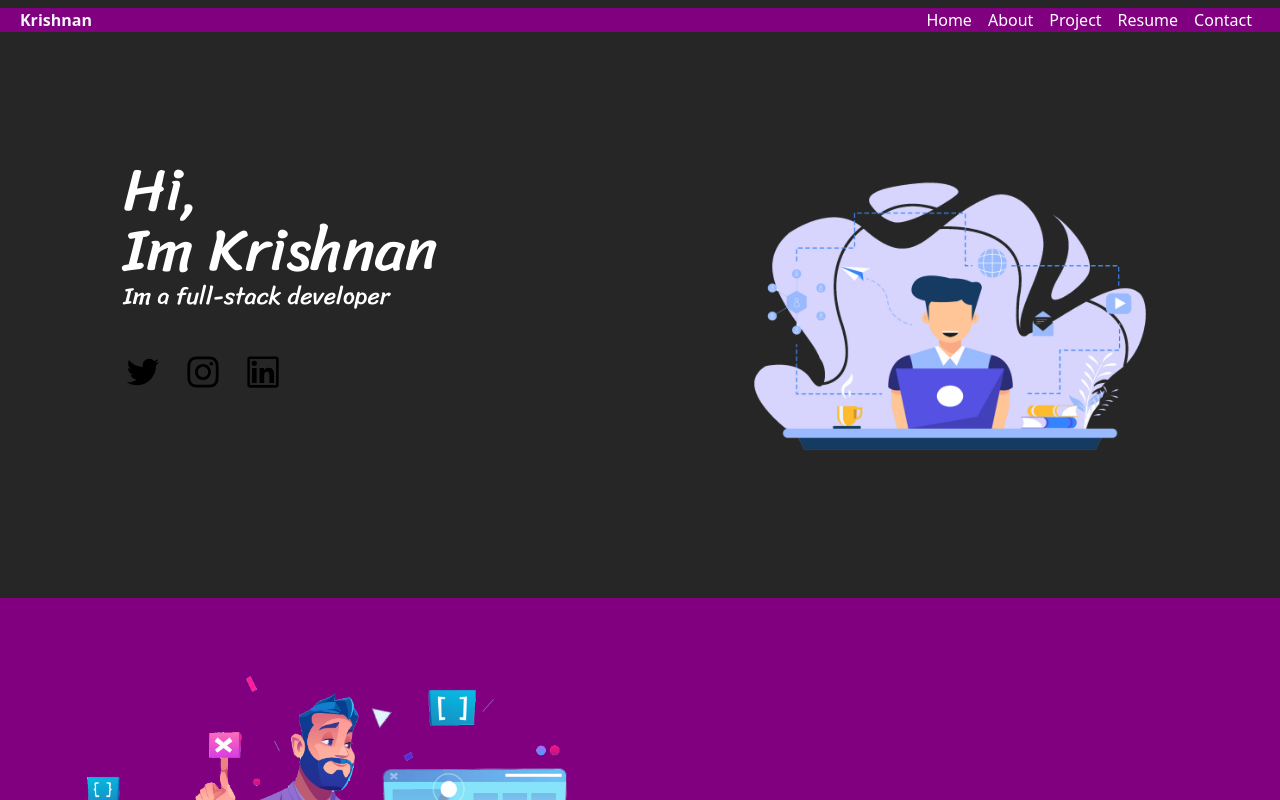
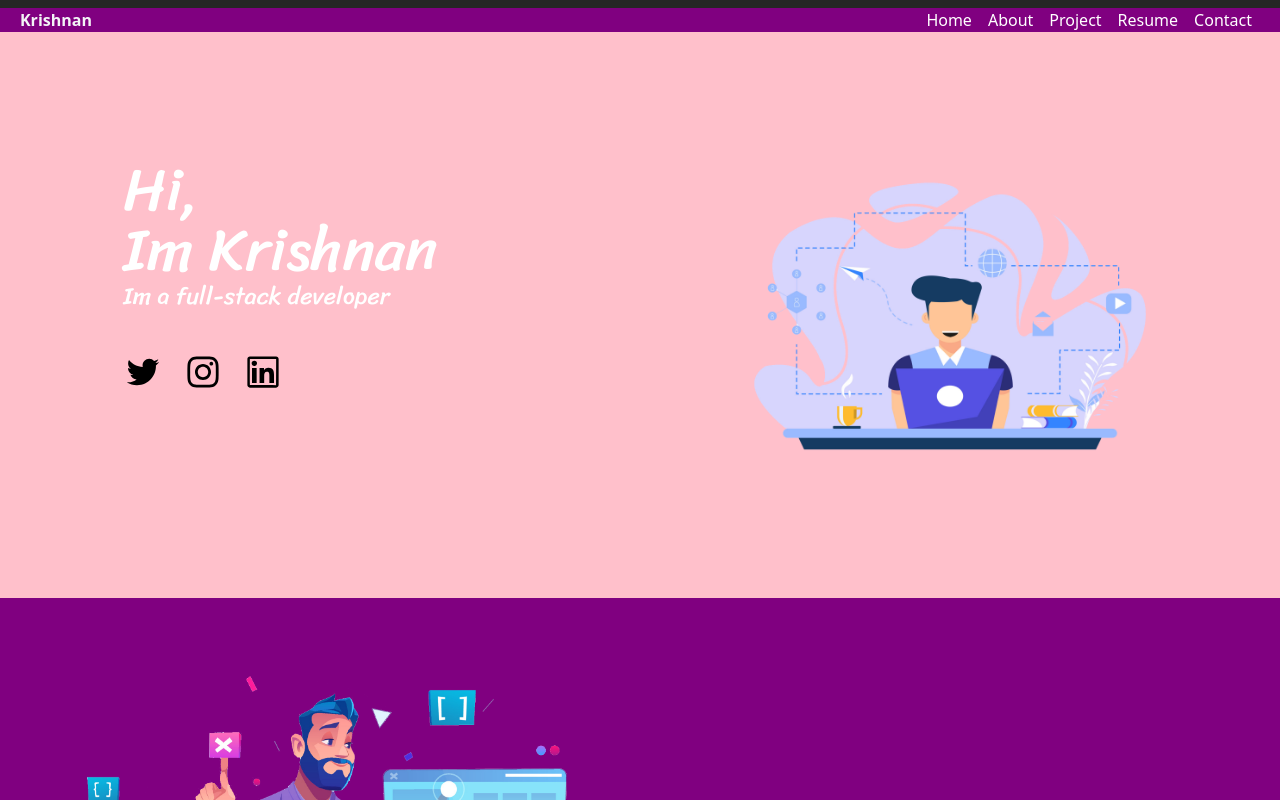
Before and after one commit to krishnan1412/Portfolio, a React (Vite) app: page / in a window 1280 px wide. Shown: the top 800 px of the page. Built offline with nearby package versions, Linux system fonts and the light colour scheme.

Commit message:
Update App.css

```diff
--- a/src/App.css
+++ b/src/App.css
@@ -15,7 +15,7 @@ header ul li {
 /*   @apply bg-gradient-to-br from-[#84C350] to-[#bcf390]; */
 }
 .bg-secondary{
-  background: darkpink;
+  background: pink;
 /*   @apply bg-gradient-to-tr from-[#F4990F] to-[#f1d19b]; */
 }
 .mobile-nav{
```
